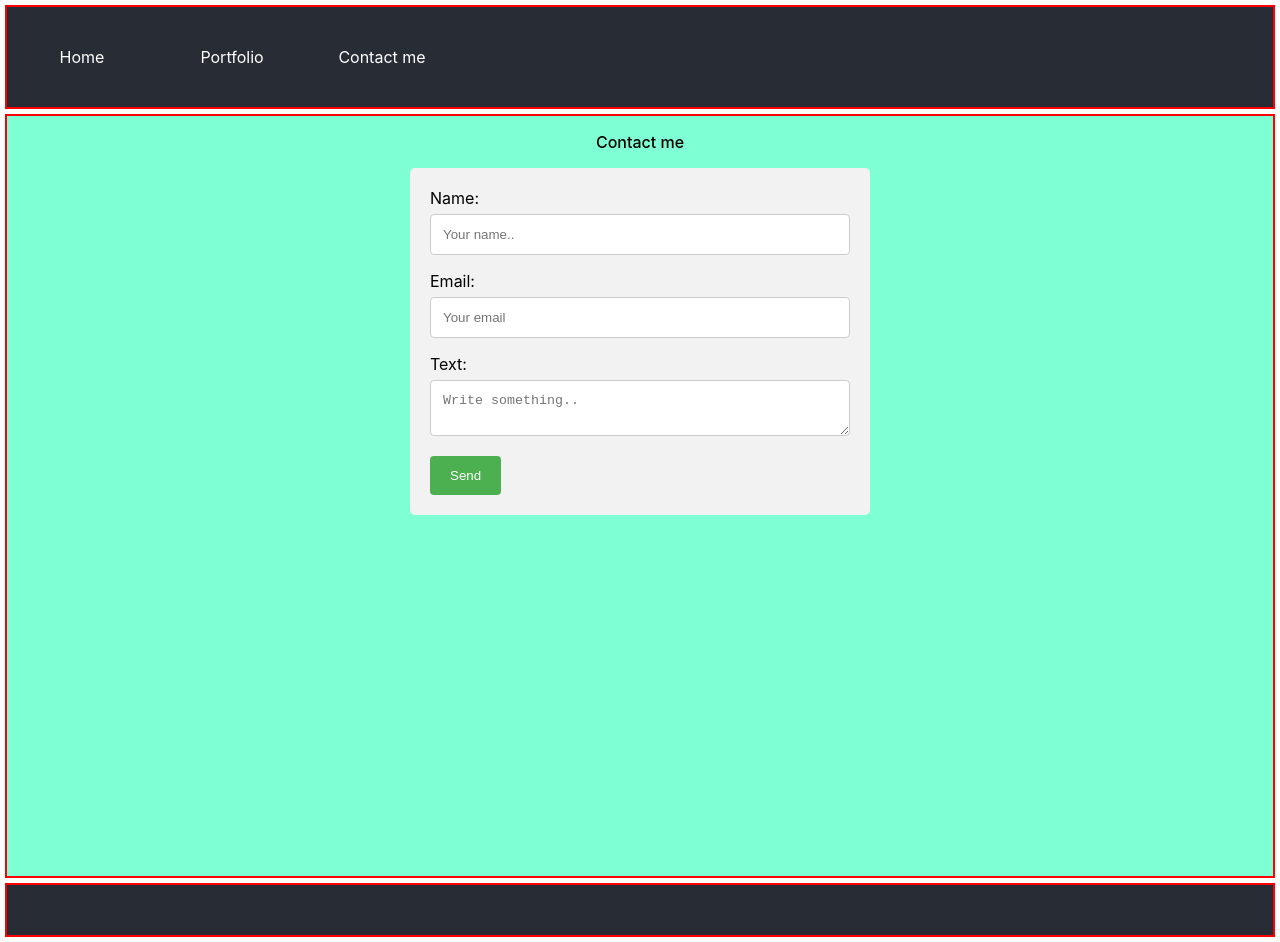
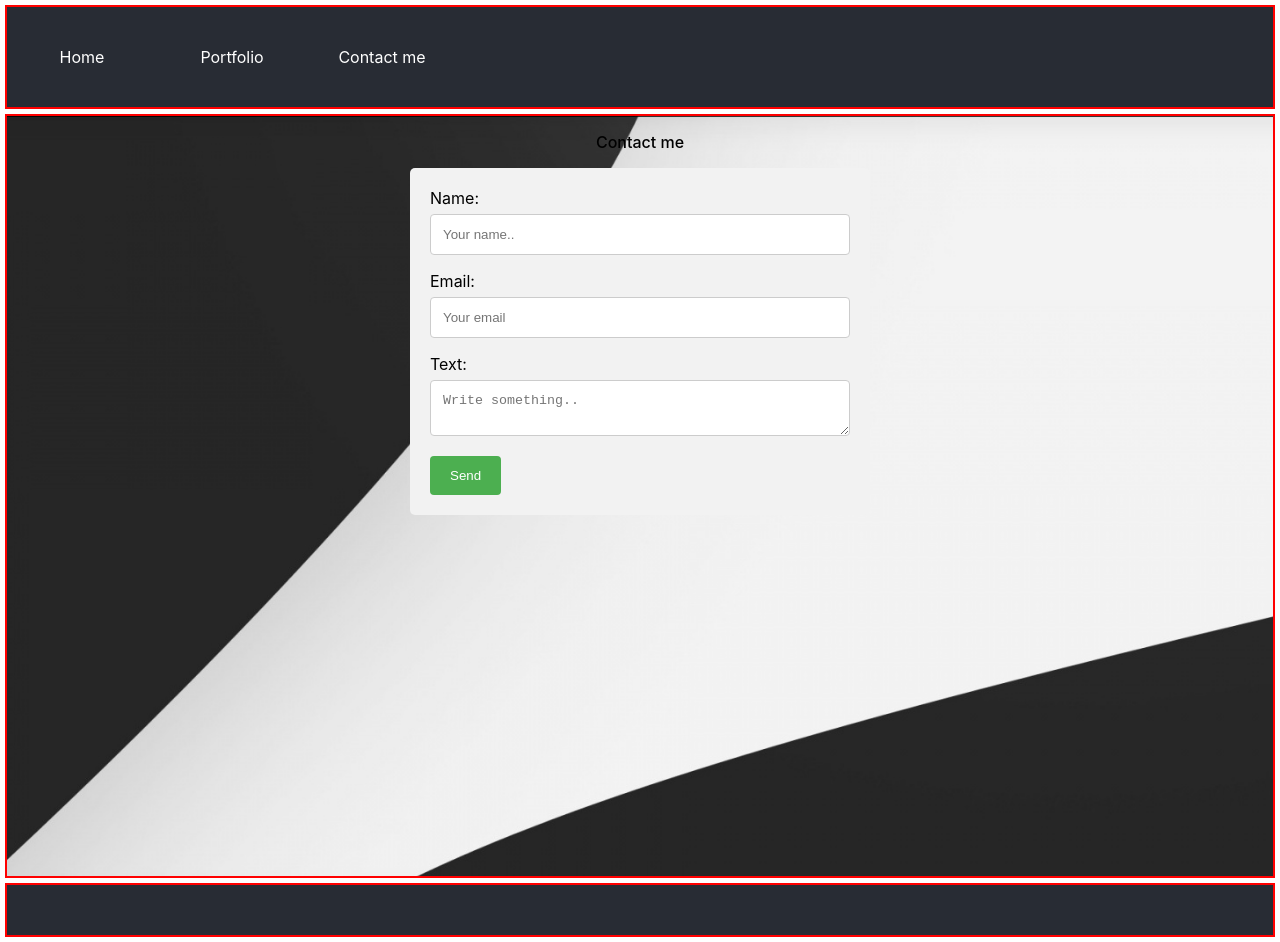
Before and after one commit to vkzchk/dproject, a React (Create React App) app: page /contact in a window 1280 px wide. Built offline with nearby package versions, Linux system fonts and the light colour scheme.

Commit message:
added background img on contact page

```diff
--- a/src/components/contact/contact.css
+++ b/src/components/contact/contact.css
@@ -2,7 +2,10 @@
     grid-column: 1 / -1;
     grid-row: 2 / -1;
     border: 2px solid red;
-    background-color: aquamarine;
+    background-color: #282c34;
+    background-image: url('../../assets/images/contact.jpg');
+    background-repeat: no-repeat;
+    background-size: cover;
     height: 760px;
   }
   p {
```
Also changed, not shown: src/assets/images/contact.jpg (added).
